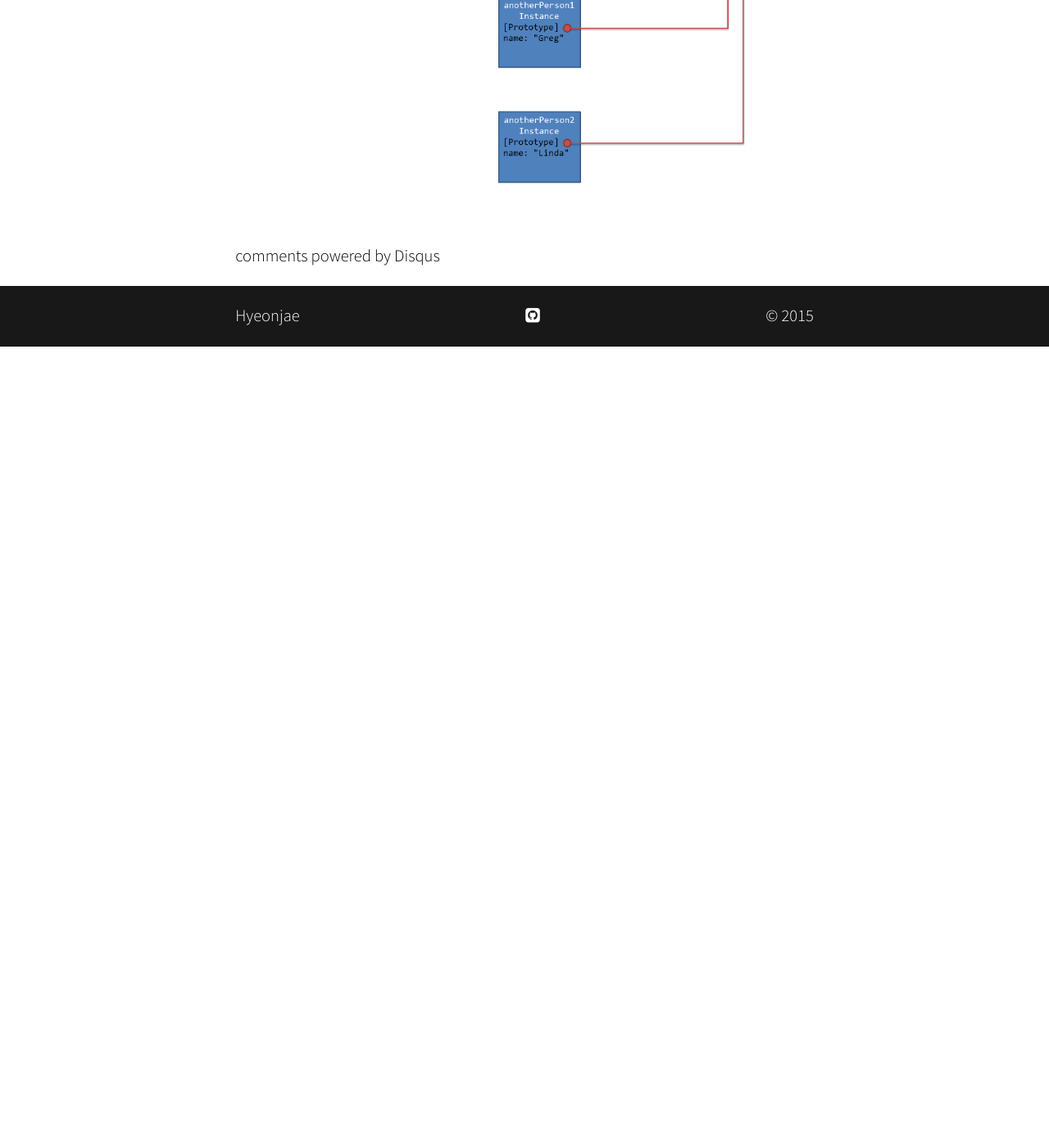
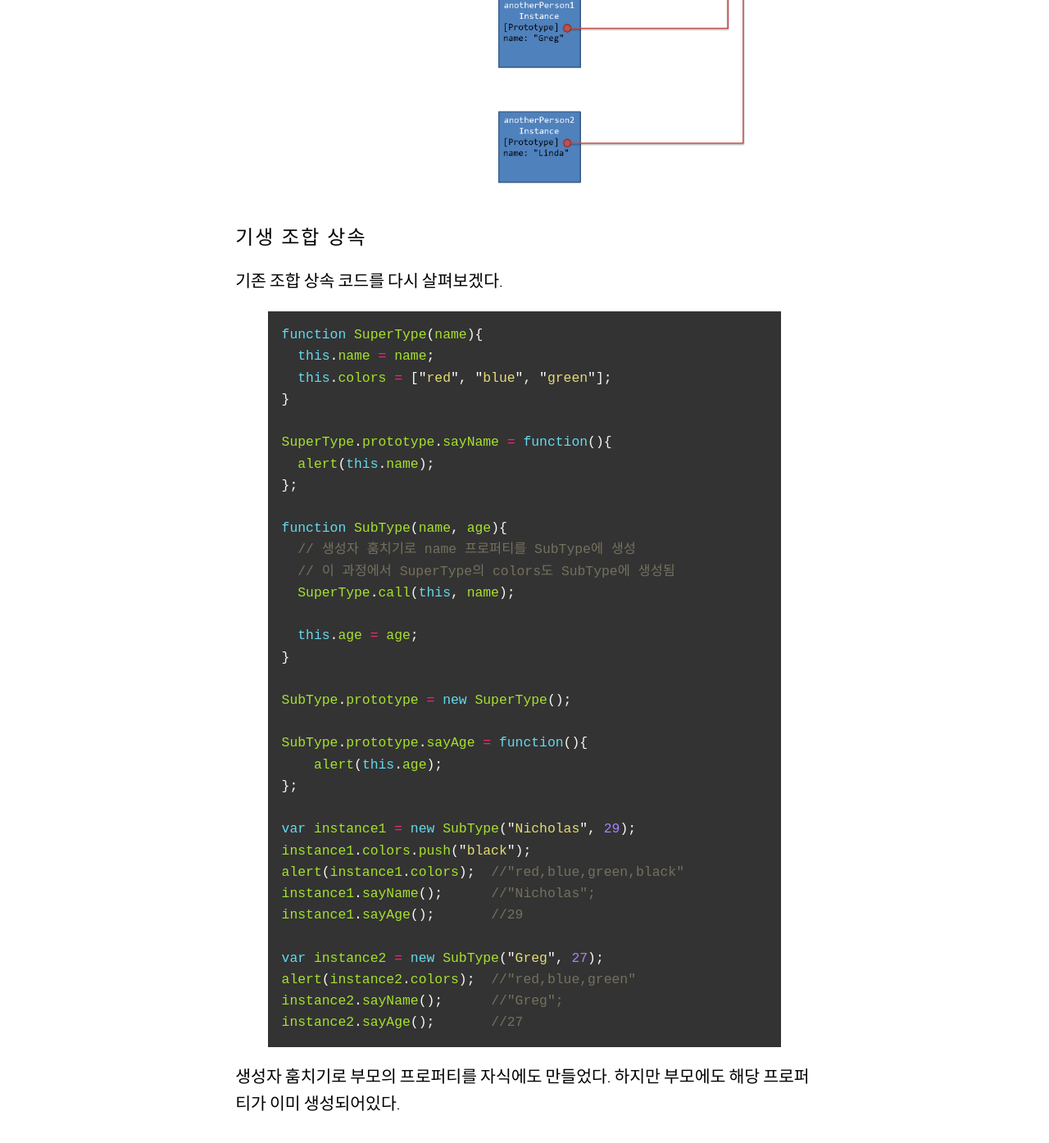
Before and after one commit to hyeonjae/hyeonjae.github.io.archive, a Jekyll site: the page built from _posts/2015-03-09-javascript-study-5.md, in a window 1280 px wide and 1400 px high, scrolled down 5551 px. Shown: the top 1395 px of the window at 82% size. Built offline with Jekyll 4.4.1, drawn with Linux system fonts in a browser that asks for light colours; nearby versions of some CDN libraries; some web fonts are replaced; comment, search, counter and statistics services are not loaded; before the commit the page ends 5974 px from its top, so only the background shows below that.

Commit message:
no message

```diff
--- a/_posts/2015-03-09-javascript-study-5.md
+++ b/_posts/2015-03-09-javascript-study-5.md
@@ -138,3 +138,45 @@ alert(person.friends);   //"Shelby,Court,Van,Rob,Barbie"
 
 눈여겨 봐야할 점은, `anotherPerson1.name`과 `anotherPerson2.name`은 각각의 프로퍼티가 생겼지만, `anotherPerson1.friends`와 `anotherPerson2.friends`는 공유한다는 점이다.
 ![3]({{ site.url }}/assets/javascript_inheritance3.png)
+
+
+### 기생 조합 상속
+
+기존 조합 상속 코드를 다시 살펴보겠다.
+
+{% highlight javascript %}
+function SuperType(name){
+  this.name = name;
+  this.colors = ["red", "blue", "green"];
+}
+
+SuperType.prototype.sayName = function(){
+  alert(this.name);
+};
+
+function SubType(name, age){
+  // 생성자 훔치기로 name 프로퍼티를 SubType에 생성
+  // 이 과정에서 SuperType의 colors도 SubType에 생성됨
+  SuperType.call(this, name);
+
+  this.age = age;
+}
+
+SubType.prototype = new SuperType();
+
+SubType.prototype.sayAge = function(){
+    alert(this.age);
+};
+
+var instance1 = new SubType("Nicholas", 29);
+instance1.colors.push("black");
+alert(instance1.colors);  //"red,blue,green,black"
+instance1.sayName();      //"Nicholas";
+instance1.sayAge();       //29
+
+var instance2 = new SubType("Greg", 27);
+alert(instance2.colors);  //"red,blue,green"
+instance2.sayName();      //"Greg";
+instance2.sayAge();       //27
+{% endhighlight %}
+생성자 훔치기로 부모의 프로퍼티를 자식에도 만들었다. 하지만 부모에도 해당 프로퍼티가 이미 생성되어있다.
```
